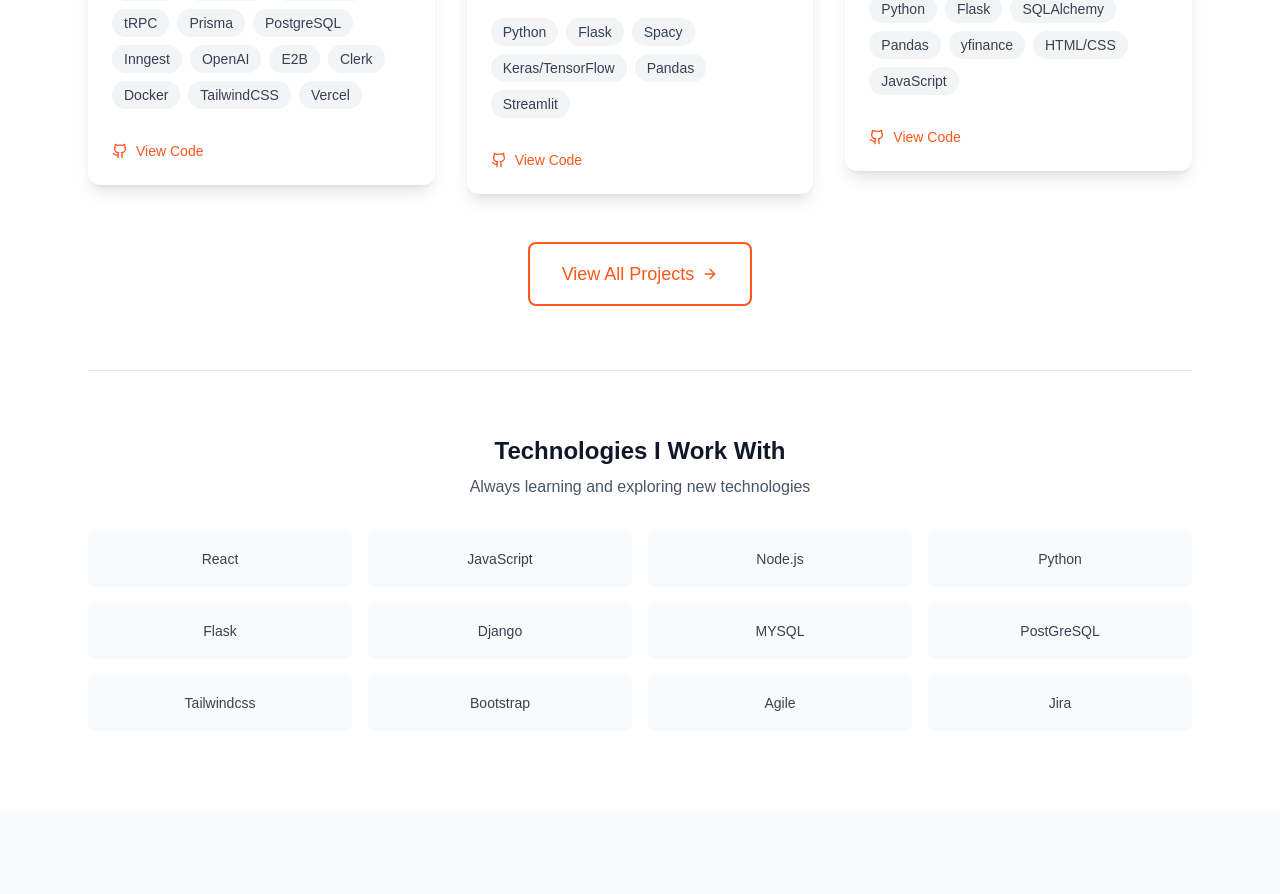
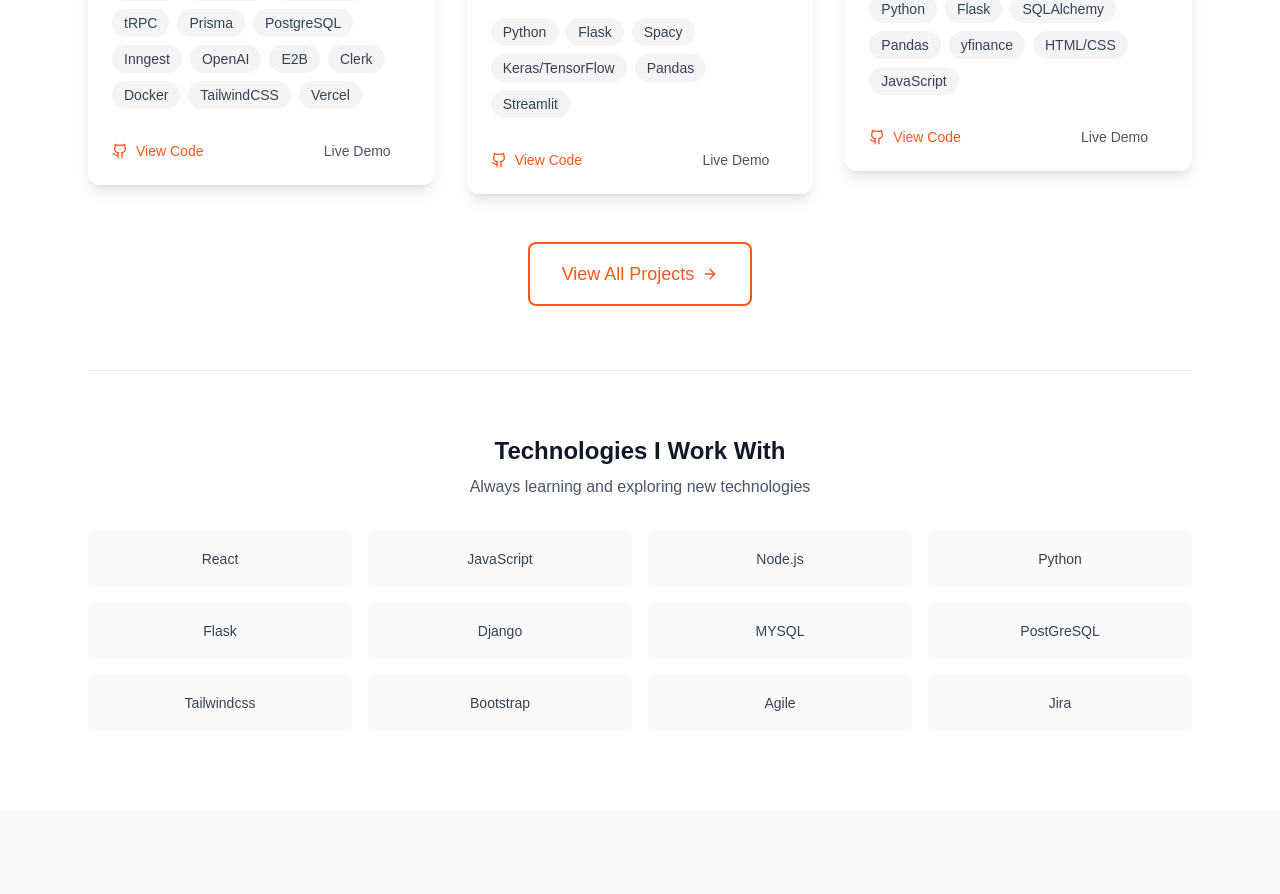
Before and after one commit to skyfalljoss/portfolio, a React (Vite) app: page / in a window 1280 px wide. Shown: the part 1560-2454 px from the top of the page. Built offline with nearby package versions, Linux system fonts and the light colour scheme.

Commit message:
chore: modify projects data

```diff
--- a/src/components/common/ProjectCard.jsx
+++ b/src/components/common/ProjectCard.jsx
@@ -9,12 +9,12 @@
     window.open(project.githubUrl, "_blank", "noopener,noreferrer");
   };
 
-  // const handleLiveClick = (e) => {
-  //   e.stopPropagation();
-  //   if (project.liveUrl) {
-  //     window.open(project.liveUrl, "_blank", "noopener,noreferrer");
-  //   }
-  // };
+  const handleLiveClick = (e) => {
+    e.stopPropagation();
+    if (project.liveUrl) {
+      window.open(project.liveUrl, "_blank", "noopener,noreferrer");
+    }
+  };
 
   return (
     <Card hover={true} padding="none" className="group">
@@ -67,16 +67,15 @@
               />
             </button>
 
-            {/* {project.liveUrl && (
+            {project.liveUrl && (
               <button
                 onClick={handleLiveClick}
-                className="inline-flex items-center space-x-2 text-gray-600 hover:text-primary transition-colors group/link"
-                disabled={true}
+                className="inline-flex items-center space-x-2 text-gray-600 hover:text-primary transition-colors group/link cursor-pointer"
               >
                 <span className="text-sm font-medium">Live Demo</span>
                 <ExternalLinkIcon size={12} className="opacity-0 group-hover/link:opacity-100 transition-opacity" />
               </button>
-            )} */}
+            )}
           </div>
         </Card.Footer>
       </div>
--- a/src/data/projects.js
+++ b/src/data/projects.js
@@ -9,8 +9,8 @@
     title: "Loveable clone ",
     description: "Developed a full-stack SaaS application that leverages AI to generate, build, and deploy complete, functional websites from a single text prompt. The platform handles user authentication, tiered subscriptions, and executes AI-generated code in a secure, sandboxed cloud environment.",
     image: loveableImg,
-    githubUrl: "https://github.com/skyfalljoss/STOCK_CHATBOT",
-    liveUrl: "./",
+    githubUrl: "https://github.com/skyfalljoss/Loveable",
+    liveUrl: "https://loveable-two.vercel.app/",
     tech: [ "Next.js"," React 19", "TypeScript", "tRPC", "Prisma", "PostgreSQL", "Inngest", "OpenAI", "E2B", "Clerk", "Docker", "TailwindCSS", "Vercel"],
     category: "Full-stack",
     featured: true
```
